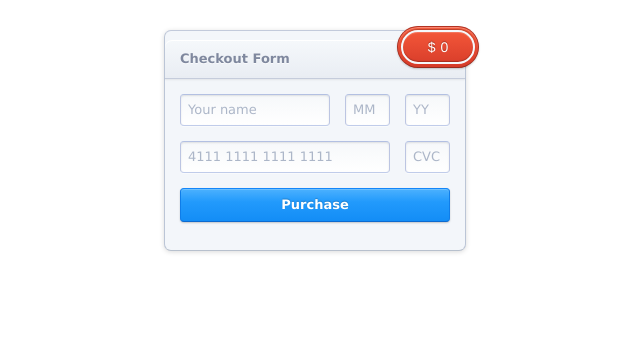
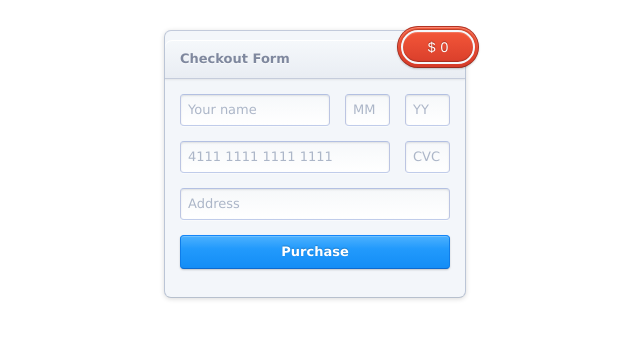
Before and after one commit to RohithBoppey/shopping-cart-simple, a React (Create React App) app: page /billing-page in a window 1280 px wide. Shown: the top 338 px of the page, without its empty margins (333-973 px from the left). Built offline with nearby package versions, Linux system fonts and the light colour scheme; no server answers.

Commit message:
Added Billing Component

```diff
--- a/src/components/Billing Page/Bill.css
+++ b/src/components/Billing Page/Bill.css
@@ -96,6 +96,10 @@
     background-image: linear-gradient(to bottom, #f75a3b, #d63b29);
     -webkit-box-shadow: inset 0 1px 1px rgba(255, 255, 255, 0.3), 0 1px 2px rgba(0, 0, 0, 0.2);
     box-shadow: inset 0 1px 1px rgba(255, 255, 255, 0.3), 0 1px 2px rgba(0, 0, 0, 0.2);
+}
+
+.address{
+    width: 100%;
 }
 
 .checkout-price:before {
--- a/src/components/Billing Page/Bill.js
+++ b/src/components/Billing Page/Bill.js
@@ -1,4 +1,4 @@
-import React from "react";
+import React, { useRef } from "react";
 import { useNavigate } from "react-router-dom";
 
 import "./Bill.css";
@@ -6,25 +6,28 @@ import "./Bill.css";
 const Bill = (props) => {
 	const navigate = useNavigate();
 
-    const calculateTotal = () => {
-        let total = 0;
+	const calculateTotal = () => {
+		let total = 0;
 		props.dishes.forEach((dish) => {
 			total += dish.price * dish.count;
 		});
-        return total;
-    }
+		return total;
+	};
 
 	const submitHandler = () => {
-
 		const text = `\n\nYour bill is: $${calculateTotal()}\n\nYour items are: \n${props.dishes.map(
 			(dish) => {
 				return `${dish.name} - ${dish.count}\n`;
 			}
-		)}\nThank you for shopping with us!\nHoping to see you soon Customer.`;
+		)}\nDelivering to ${
+			addressRef.current.value
+		}\n\nThank you for shopping with us!\nHoping to see you soon Customer.`;
 		alert(text);
-        props.clearCart();
+		props.clearCart();
 		navigate("/show-cart");
 	};
+
+	const addressRef = useRef();
 
 	return (
 		<div className="body">
@@ -32,7 +35,9 @@ const Bill = (props) => {
 				<div class="checkout-header">
 					<h1 class="checkout-title">
 						Checkout Form
-						<span class="checkout-price">$ &nbsp;{calculateTotal()}</span>
+						<span class="checkout-price">
+							$ &nbsp;{calculateTotal()}
+						</span>
 					</h1>
 				</div>
 				<p>
@@ -67,10 +72,18 @@ const Bill = (props) => {
 				</p>
 				<p>
 					<input
+						type="text"
+						class="checkout-input address"
+						placeholder="Address"
+					/>
+				</p>
+				<p>
+					<input
 						type="submit"
 						value="Purchase"
 						class="checkout-btn"
 						onClick={submitHandler}
+						ref={addressRef}
 					/>
 				</p>
 			</form>
```
